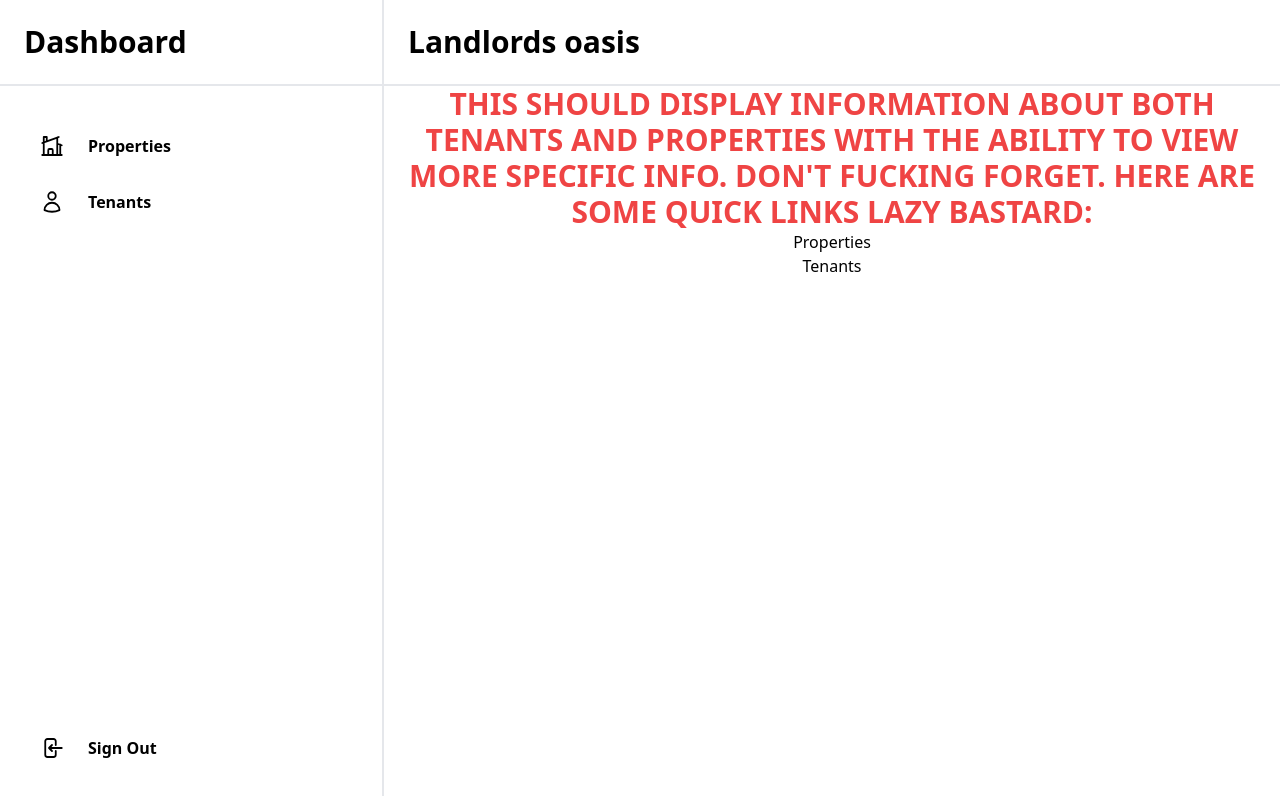
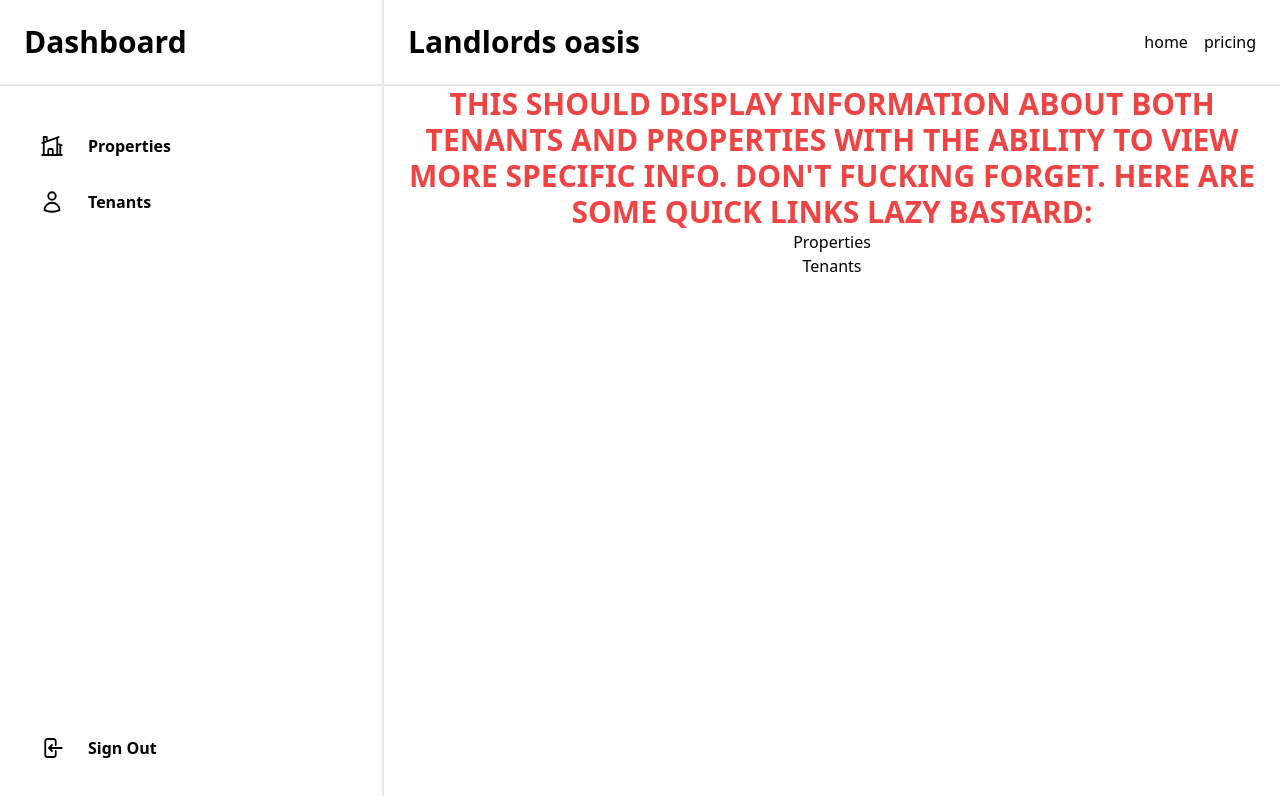
Before and after one commit to JBic9832/PropertyManager, a Next.js app: page /app in a window 1280 px wide. Shown: the top 796 px of the page. Built offline with nearby package versions, Linux system fonts and the light colour scheme; no server answers.

Commit message:
Fixed navbar and dashboard from bad commit

```diff
--- a/components/DashboardLayout.jsx
+++ b/components/DashboardLayout.jsx
@@ -17,11 +17,7 @@ export default function DashboardLayout({ children }) {
       <Head>
         <title>Dashboard</title>
       </Head>
-      <div
-        className={`${
-          open ? "sm:flex" : "hidden"
-        } sm:flex-col items-center fixed left-0 top-0 bottom-0 md:w-72 lg:w-96 border-r-2 z-[10000]`}
-      >
+      <div className="hidden sm:flex flex-col items-center fixed left-0 top-0 bottom-0 md:w-72 lg:w-96 bg-white border-r-2 z-[10000]">
         <div className="p-6 border-b-2 mb-2 w-full">
           <h1 className="text-3xl font-bold">Dashboard</h1>
         </div>
--- a/components/Navbar.jsx
+++ b/components/Navbar.jsx
@@ -19,26 +19,13 @@ export default function Navbar({}) {
   };
 
   return (
-    <nav className="flex sticky top-0 justify-between items-center p-6 border-b-2">
-      <Link href="/">
-        <h1 className="text-3xl font-bold">Landlords oasis</h1>
-      </Link>
-      <div className="flex gap-4">
-        {!router.pathname.includes("/app") ? (
-          <>
-            <Link href="/">home</Link>
-            <Link href="/pricing">pricing</Link>
-            {user ? (
-              <>
-                <Link href="/app" className={user ? "block" : "hidden"}>
-                  dashboard
-                </Link>
-                <button onClick={signOut}>sign out</button>
-              </>
-            ) : (
-              <Link href="signin">sign in</Link>
-            )}
-          </>
+    <nav className="flex justify-between items-center p-6 border-b-2">
+      <h1 className="text-3xl font-bold">Landlords oasis</h1>
+      <div className="gap-4 hidden sm:flex">
+        <Link href="/">home</Link>
+        <Link href="/pricing">pricing</Link>
+        {user ? (
+          <button onClick={signOut}>sign out</button>
         ) : (
           user && (
             <>
```
